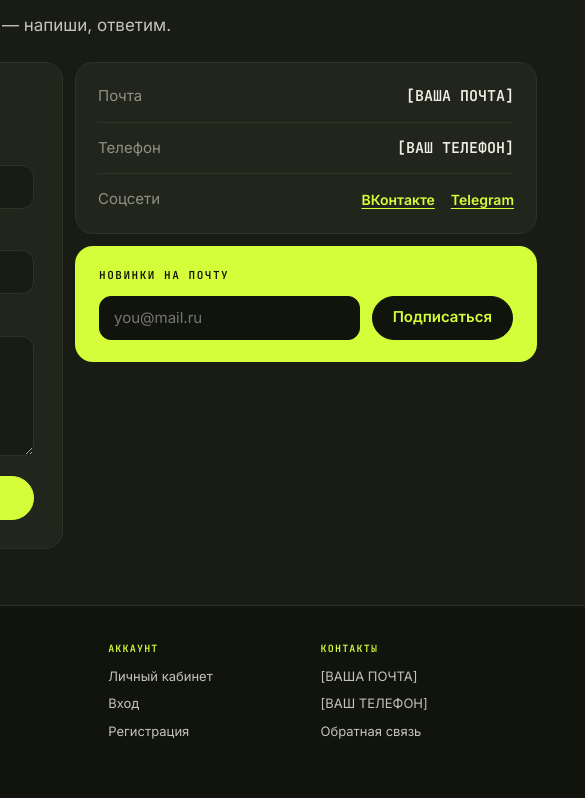
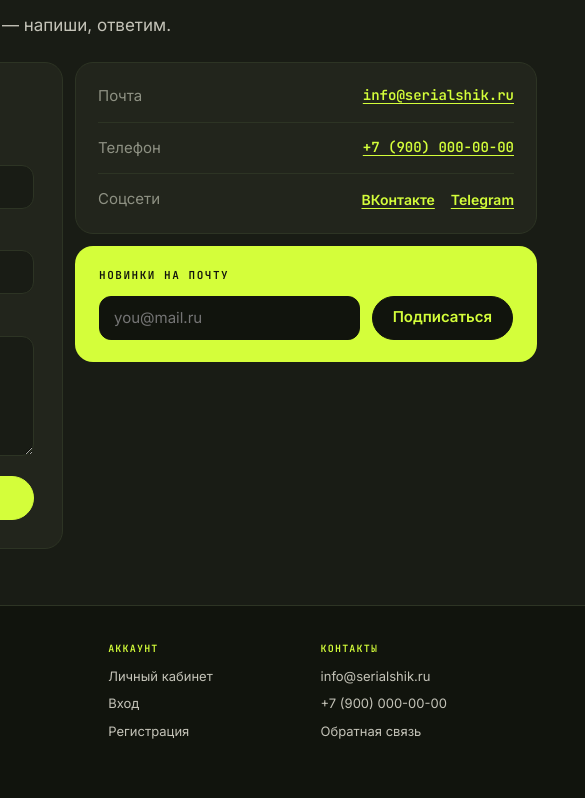
Before and after one commit to harpot07/serialshik, a plain HTML site: page contacts.html in a window 1280 px wide. Shown: the part 244-1042 px from the top of the page, 695-1280 px from the left. Drawn offline with Linux system fonts and the light colour scheme; a web font is replaced by a local one.

Commit message:
Заполнены контакты: почта, телефон, ссылки на соцсети
Вместо заглушек [ВАША ПОЧТА] и [ВАШ ТЕЛЕФОН] — учебные контакты
со ссылками mailto:/tel:, соцсети ведут на vk.com и t.me.

```diff
--- a/contacts.html
+++ b/contacts.html
@@ -70,9 +70,9 @@
     </form>
     <div style="display:flex;flex-direction:column;gap:12px">
       <div class="card" style="padding:8px 22px">
-        <div class="kv"><span class="muted">Почта</span><b class="mono">[ВАША ПОЧТА]</b></div>
-        <div class="kv"><span class="muted">Телефон</span><b class="mono">[ВАШ ТЕЛЕФОН]</b></div>
-        <div class="kv"><span class="muted">Соцсети</span><span class="row" style="gap:16px"><a href="#" class="link">ВКонтакте</a><a href="#" class="link">Telegram</a></span></div>
+        <div class="kv"><span class="muted">Почта</span><a href="mailto:info@serialshik.ru" class="mono link">info@serialshik.ru</a></div>
+        <div class="kv"><span class="muted">Телефон</span><a href="tel:+79000000000" class="mono link">+7 (900) 000-00-00</a></div>
+        <div class="kv"><span class="muted">Соцсети</span><span class="row" style="gap:16px"><a href="https://vk.com/" class="link" target="_blank" rel="noopener">ВКонтакте</a><a href="https://t.me/" class="link" target="_blank" rel="noopener">Telegram</a></span></div>
       </div>
       <div class="card" style="padding:22px 24px;background:var(--lime);color:#11140D;border:0">
         <div class="eyebrow" style="color:#11140D">Новинки на почту</div>
@@ -89,7 +89,7 @@
     </div>
     <div><h5>Каталог</h5><a href="catalog.html">Все сериалы</a><a href="collections.html">Подборки</a><a href="howto.html">Как выбрать</a><a href="faq.html">Вопросы</a></div>
     <div><h5>Аккаунт</h5><a href="cabinet.html">Личный кабинет</a><a href="#" data-auth="login">Вход</a><a href="#" data-auth="reg">Регистрация</a></div>
-    <div><h5>Контакты</h5><span>[ВАША ПОЧТА]</span><span>[ВАШ ТЕЛЕФОН]</span><a href="contacts.html">Обратная связь</a></div>
+    <div><h5>Контакты</h5><a href="mailto:info@serialshik.ru">info@serialshik.ru</a><a href="tel:+79000000000">+7 (900) 000-00-00</a><a href="contacts.html">Обратная связь</a></div>
   </div>
   <div class="fbottom"><span>© 2026 Сериальщик · учебный проект</span><span class="mono">Версия 1.0</span></div>
 </footer>
```
Also changed, not shown: cabinet.html (+1 -1 lines), catalog.html (+1 -1 lines), collections.html (+1 -1 lines), faq.html (+1 -1 lines), howto.html (+1 -1 lines), index.html (+1 -1 lines), series.html (+1 -1 lines), screenshots/07-kontakty.jpg.
